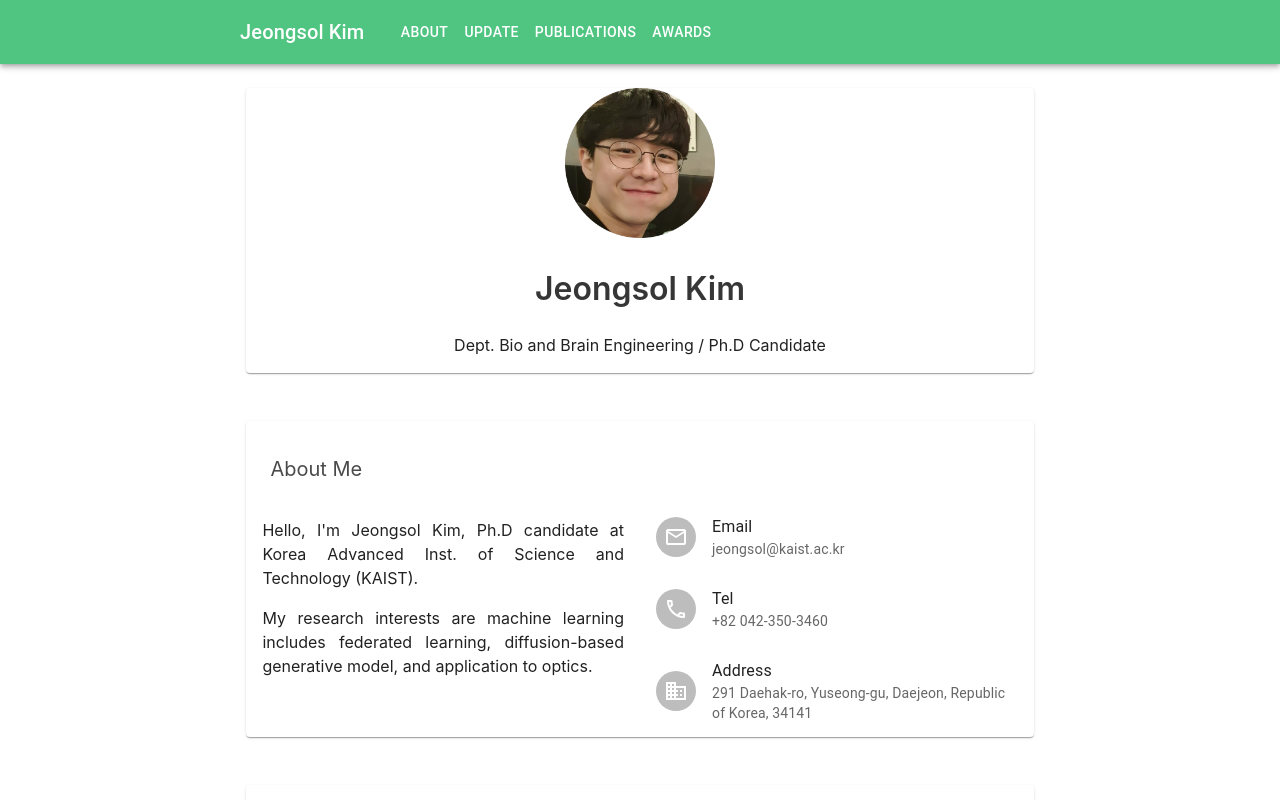
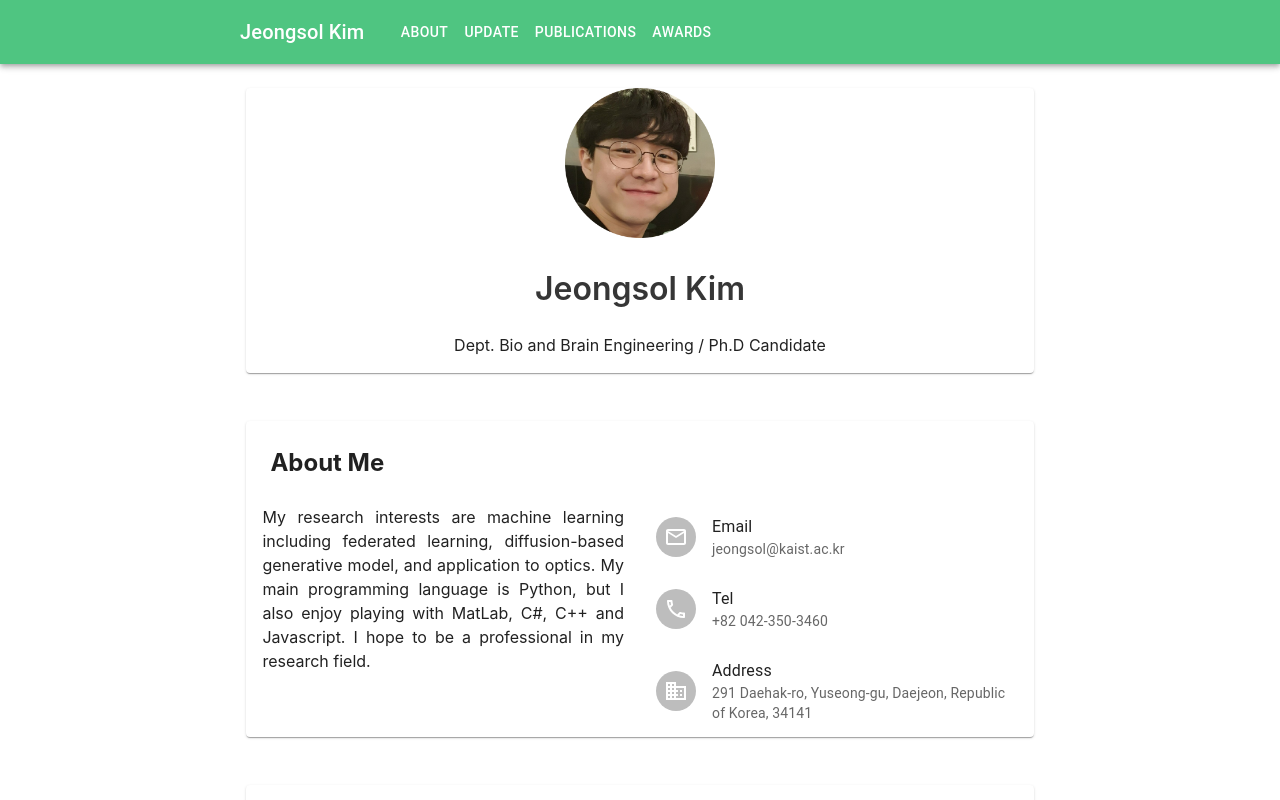
Before and after one commit to jeongsol-kim/jeongsol-kim, a React (Create React App) app: page / in a window 1280 px wide. Shown: the top 800 px of the page. Built offline with nearby package versions, Linux system fonts and the light colour scheme.

Commit message:
change introduce

```diff
--- a/src/components/about/About.js
+++ b/src/components/about/About.js
@@ -1,8 +1,10 @@
 import {Component, Fragment} from "react";
-import {Grid, Card, List, ListItem, ListItemAvatar, ListItemText, Avatar} from "@mui/material";
+import {Grid, Card, List, ListItem, ListItemAvatar, ListItemText, Avatar, ButtonGroup, Button, ListItemSecondaryAction, ListItemButton} from "@mui/material";
 import MailOutlineIcon from '@mui/icons-material/MailOutline';
 import LocalPhoneOutlinedIcon from '@mui/icons-material/LocalPhoneOutlined';
 import BusinessOutlinedIcon from '@mui/icons-material/BusinessOutlined';
+import GitHubIcon from '@mui/icons-material/GitHub';
+import ArticleIcon from '@mui/icons-material/Article';
 
 export default class About extends Component{
     render(){
@@ -15,18 +17,17 @@ export default class About extends Component{
                             <Card>
                                 <Grid container>
                                     <Grid item xs={6}>
-                                        <h4 className="subtitle left" style={{margin: '1em 0em'}}>
+                                        <h2 style={{margin: '1em 1em', textAlign:'left'}}>
                                         About Me
-                                        </h4>
+                                        </h2>
                                         <div className="has-text-justified">
                                         <p style={{padding: '0rem 1rem'}}>
-                                            Hello, I'm Jeongsol Kim, Ph.D candidate at Korea Advanced
-                                            Inst. of Science and Technology (KAIST).
-                                        </p>
-                                        <p style={{padding: '0rem 1rem'}}>
-                                            My research interests are machine learning includes
+                                            My research interests are machine learning including
                                             federated learning, diffusion-based generative model, and
                                             application to optics.
+                                            My main programming language is Python, but I also enjoy
+                                            playing with MatLab, C#, C++ and Javascript.
+                                            I hope to be a professional in my research field.
                                         </p>
                                         </div>
                                     </Grid>
```
